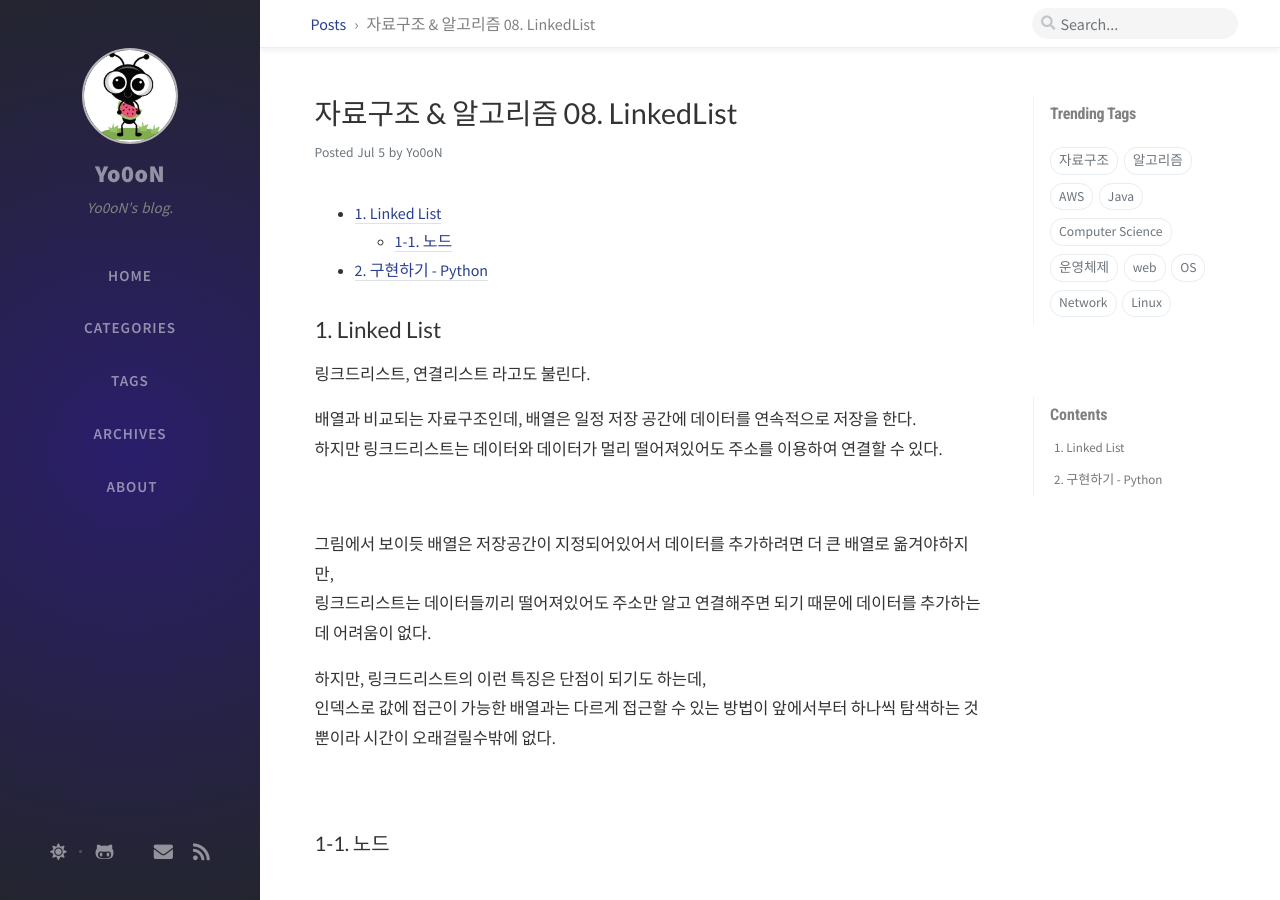
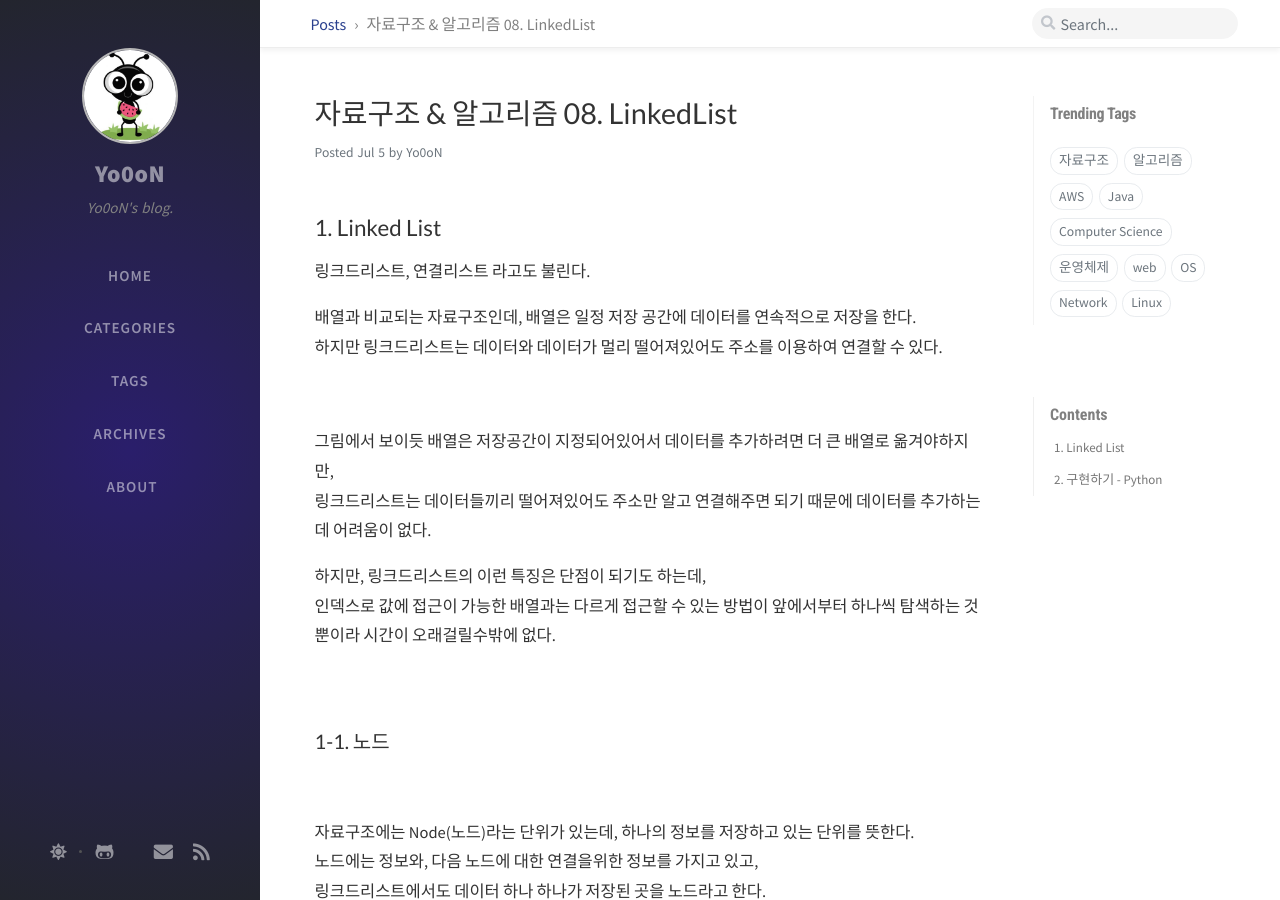
Before and after one commit to Yo0oN/Yo0oN.github.io, a Jekyll site: the page built from _posts/2020-07-06-자료구조03.링크드리스트.md, in a window 1280 px wide and 900 px high. Built offline with Jekyll 4.4.1, drawn with Linux system fonts in a browser that asks for light colours; nearby versions of some CDN libraries; comment, search, counter and statistics services are not loaded; part of the change alters nothing that is shown.

Commit message:
Update 2020-07-06-자료구조03.링크드리스트.md

```diff
--- a/_posts/2020-07-06-자료구조03.링크드리스트.md
+++ b/_posts/2020-07-06-자료구조03.링크드리스트.md
@@ -1,16 +1,12 @@
 ---
-layout: post
 title: 자료구조 & 알고리즘 08. LinkedList
 modified: 2020-07-06
 author: Yo0oN
 categories: 자료구조&알고리즘
 tags: [자료구조]
 comments: true
-published : true
+math: true
 ---
-
-* Table of Contents
-{:toc}
 
 ## 1. Linked List
 
```
